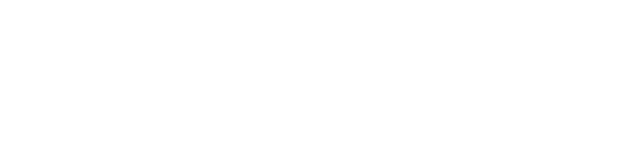
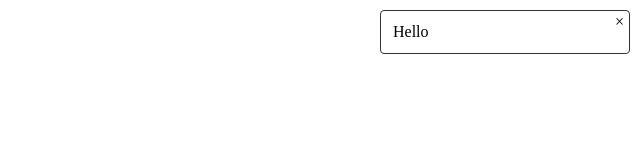
Before and after one commit to zeraphosa/uNotify, a plain HTML site: page index.html in a window 1280 px wide. Shown: the whole page, without its empty margins (640-1280 px from the left). Drawn offline with Linux system fonts and the light colour scheme.

Commit message:
remove toast done

```diff
--- a/Toast.js
+++ b/Toast.js
@@ -1,5 +1,6 @@
 export default class Toast {
   #toastElement;
+  #autoCloseTimeout;
 
   constructor(options) {
     this.#toastElement = document.createElement("div");
@@ -9,10 +10,36 @@ export default class Toast {
       this[key] = value;
     });
   }
+
+  set autoClose(value) {
+    if (value === false) return;
+    if (this.#autoCloseTimeout != null) clearTimeout(this.#autoCloseTimeout);
+    this.#autoCloseTimeout = setTimeout(() => this.remove(), value);
+  }
+
   set position(value) {
-    console.log(value);
+    const selector = `.toast-container[data-position="${value}"]`;
+    const container = document.querySelector(selector) || createContainer(value);
+    container.append(this.#toastElement);
+  }
+
+  set text(value) {
+    this.#toastElement.textContent = value;
   }
 
   update() {}
-  remove() {}
+  remove() {
+    const container = this.#toastElement.parentElement;
+    this.#toastElement.remove();
+    if (container.hasChildNodes()) return;
+    container.remove();
+  }
 }
+
+function createContainer(position) {
+  const containerElement = document.createElement("div");
+  containerElement.classList.add("toast-container");
+  containerElement.dataset.position = position;
+  document.body.append(containerElement);
+  return containerElement;
+}
--- a/script.js
+++ b/script.js
@@ -1,3 +1,3 @@
 import Toast from "./Toast.js";
 
-new Toast({ position: "top-right" });
+const toast = new Toast({ position: "top-right", text: "Hello" });
--- a/style.css
+++ b/style.css
@@ -1,6 +1,6 @@
 .toast {
   box-sizing: border-box;
-  padding: 1rem;
+  padding: .75rem;
   background-color: #fff;
   border: 1px solid #333;
   border-radius: 0.25em;
```
